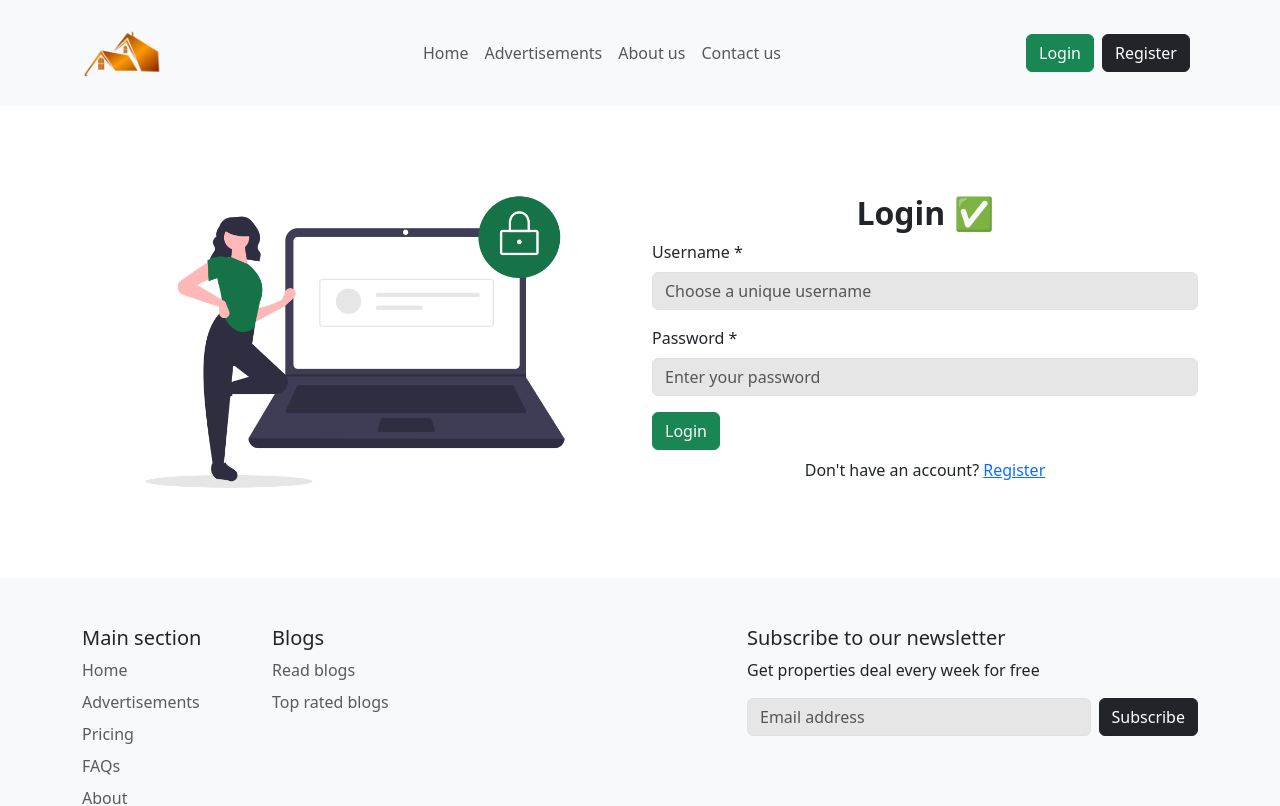
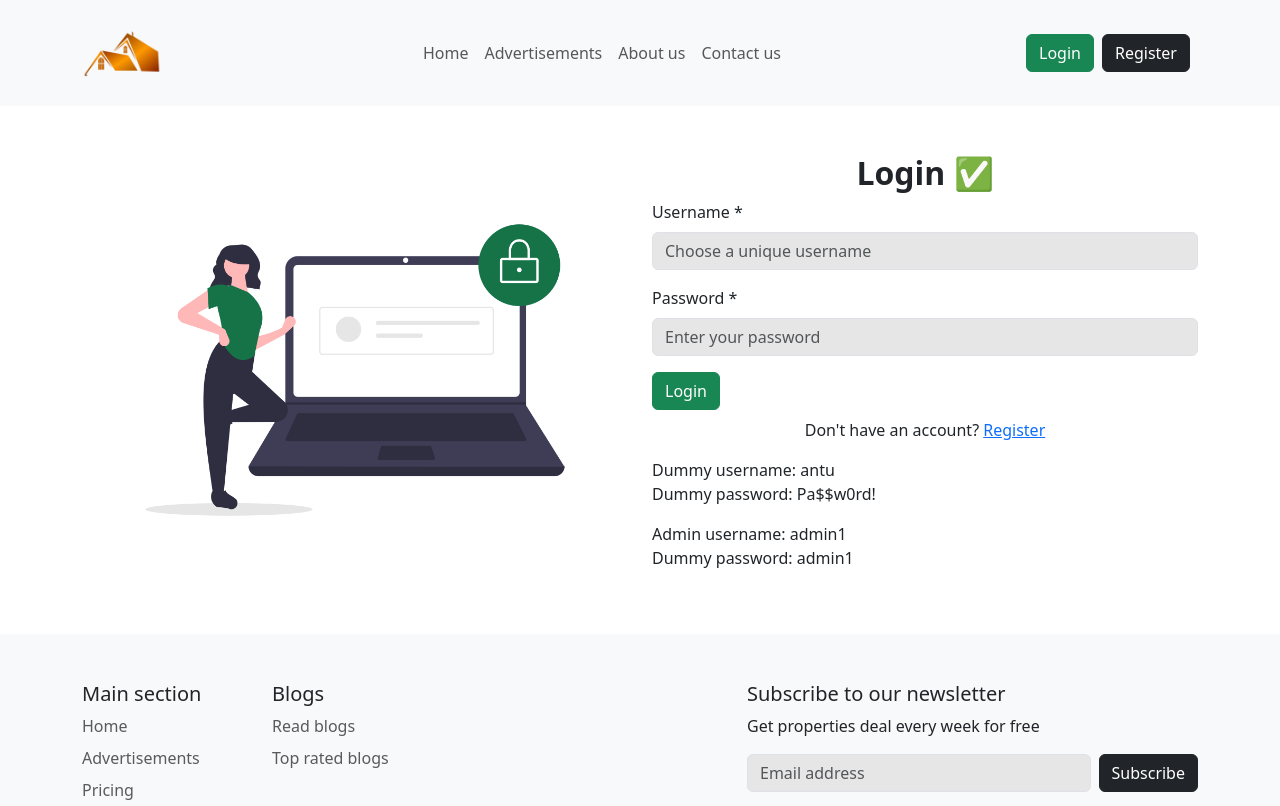
Before and after one commit to antusaha970/Home-Housing, a React (Vite) app: page /login in a window 1280 px wide. Shown: the top 806 px of the page. Built offline with nearby package versions, Linux system fonts and the light colour scheme; the HTML template or start-up script is replaced by a standard one.

Commit message:
added demo users in login form

```diff
--- a/src/api_client/api_client.jsx
+++ b/src/api_client/api_client.jsx
@@ -1,7 +1,7 @@
 import axios from "axios";
 const client = axios.create({
-  baseURL: "https://home-housing-backend.vercel.app",
-  // baseURL: "http://127.0.0.1:8000",
+  // baseURL: "https://home-housing-backend.vercel.app",
+  baseURL: "http://127.0.0.1:8000",
 });
 
 client.interceptors.request.use(
--- a/src/components/LoginForm/LoginForm.jsx
+++ b/src/components/LoginForm/LoginForm.jsx
@@ -99,6 +99,12 @@ const LoginForm = () => {
               {JSON.stringify(errorInRegistration)}
             </p>
           )}
+          <div className="mt-3">
+            <p className="mb-0">Dummy username: antu</p>
+            <p>Dummy password: Pa$$w0rd!</p>
+            <p className="mb-0">Admin username: admin1</p>
+            <p>Dummy password: admin1</p>
+          </div>
         </div>
       </div>
     </section>
```
